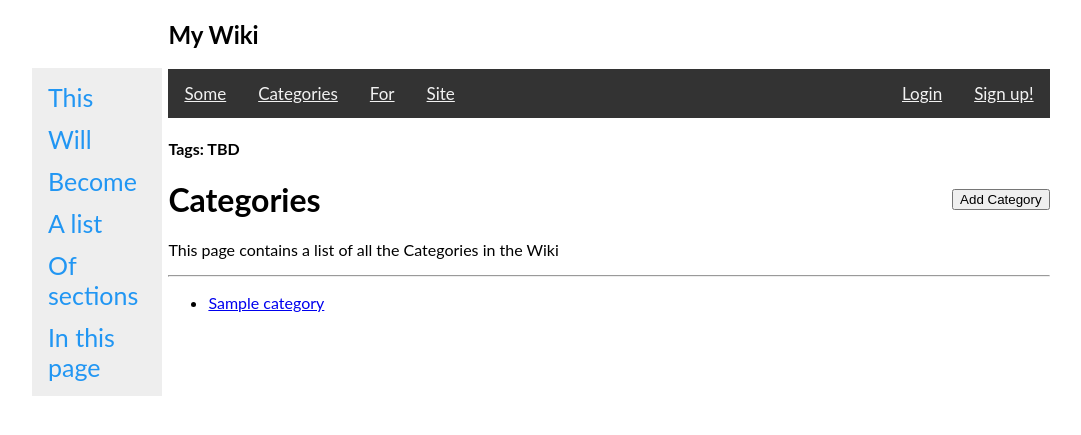
After one commit to Joe-Wolfe/wiki, a Flask app: page /categories in a window 1280 px wide. The commit adds this page. Shown: the top 435 px of the page, without its empty margins (96-1177 px from the left). Run offline with Flask 3, Linux system fonts and the light colour scheme; tables that the repository leaves empty hold one stand-in row (values such as "Sample post").

Commit message:
Added form to create categories

````diff
--- a/app.py
+++ b/app.py
@@ -6,7 +6,7 @@ from sqlalchemy import or_
 
 # from forms import UserAddForm, LoginForm, MessageForm, EditUserForm
 from models import db, connect_db, User, Category, Page, Section, searchIndex
-from forms import UserAddForm, UserLoginForm
+from forms import UserAddForm, UserLoginForm, CategoryForm
 CURR_USER_KEY = "curr_user"
 
 app = Flask(__name__)
@@ -112,6 +112,37 @@ def logout():
     do_logout()
     return redirect('/')
 
+#####################################################################
+# categories
+
+
+@app.route('/categories')
+def show_categories():
+    """Show all categories"""
+    categories = Category.query.all()
+    return render_template('categories/categories.html', categories=categories)
+
+
+@app.route('/categories/add', methods=["GET", "POST"])
+def add_category():
+    """Add a category"""
+    if not g.user:
+        flash("Access unauthorized.", "error")
+        return redirect("/")
+    form = CategoryForm()
+    if form.validate_on_submit():
+        category = Category(
+            name=form.name.data,
+            description=form.description.data,
+            created_by=form.created_by.data
+        )
+        db.session.add(category)
+        db.session.commit()
+        return redirect("/categories")
+    else:
+        form.created_by.data = g.user.id
+        return render_template("categories/add_category.html", form=form)
+
 
 @app.route('/')
 def home():
--- a/models.py
+++ b/models.py
@@ -68,7 +68,8 @@ class Category(db.Model):
     __tablename__ = "categories"
 
     id = db.Column(db.Integer, primary_key=True, autoincrement=True)
-    category = db.Column(db.String(30), nullable=False, unique=True)
+    name = db.Column(db.String(30), nullable=False, unique=True)
+    description = db.Column(db.Text, nullable=False)
     is_active = db.Column(db.Boolean, nullable=False, default=True)
     created_at = db.Column(db.DateTime, nullable=False,
                            default=datetime.utcnow)
--- a/static/style.css
+++ b/static/style.css
@@ -68,7 +68,7 @@ main {
 /* sign in, sign up,
 ==============================================*/
 
-.user-form {
+.rendered-form {
     position: absolute;
     left: 50%;
     transform: translate(-50%, 15%);
@@ -92,3 +92,38 @@ main {
 
 
 }
+
+/* general layout css
+==============================================*/
+
+.page-title {
+    display: flex;
+    justify-content: space-between;
+    /* Distributes space between the h1 text and the form */
+    align-items: center;
+    /* Optional: Aligns the elements vertically */
+}
+
+.add-edit-btn {
+    float: right;
+}
+
+/* categories
+==============================================*/
+
+.category-form {
+    background-color: #eee;
+    width: 25%;
+}
+
+p textarea {
+    width: 100%;
+    height: 100px;
+    padding: 12px 20px;
+    margin-bottom: 10px;
+    box-sizing: border-box;
+    border: 2px solid #ccc;
+    border-radius: 4px;
+    background-color: #f8f8f8;
+    resize: none;
+}
--- /dev/null
+++ b/templates/categories/categories.html
@@ -0,0 +1,23 @@
+{% extends 'base.html' %}
+
+{% block title %}Categories{% endblock %}
+
+{% block content %}
+<h4>Tags: TBD</h4>
+<div>
+    <h1 class="page-title">Categories
+        <form action="/categories/add"> <button class="add-edit-btn" type="submit">Add Category</button>
+        </form>
+    </h1>
+</div>
+<p>This page contains a list of all the Categories in the Wiki</p>
+<hr>
+<ul>
+    {% for category in categories %}
+    <li><a href="/category/{{category.name}}">{{ category.name }}</a></li>
+    {% else %}
+    <li>No categories found</li>
+    {% endfor %}
+</ul>
+{% endblock %}
+```
--- a/templates/navbar.html
+++ b/templates/navbar.html
@@ -4,14 +4,14 @@
     <h1>My Wiki</h1>
     <div class="navbar">
         <a href="/">Some</a>
-        <a href="/">Links</a>
+        <a href="/categories">Categories</a>
         <a href="/">For</a>
         <a href="/">Site</a>
 
         <span class="navbar-right">
             {% if not g.user %}
             <a href="/login">Login</a>
-            <a href="/register">Sign up!</a>
+            <a href="/signup">Sign up!</a>
             {% else %}
             <a href="/users/{{ g.user.id }}">{{ g.user.username }} ToDo</a>
             <a href="/logout">Logout</a>
--- a/templates/users/signup.html
+++ b/templates/users/signup.html
@@ -7,7 +7,7 @@ Sign Up
 {% block content %}
 {% from "form_template.html" import render_form with context %}
 
-<div class="user-form">
+<div class="rendered-form">
     <h1>Welcome to the Wiki</h1>
     {{ render_form(form) }}
 </div>
````
Also changed, not shown: forms.py (+9 -1 lines), templates/categories/add_category.html (added, +15 -0 lines).
